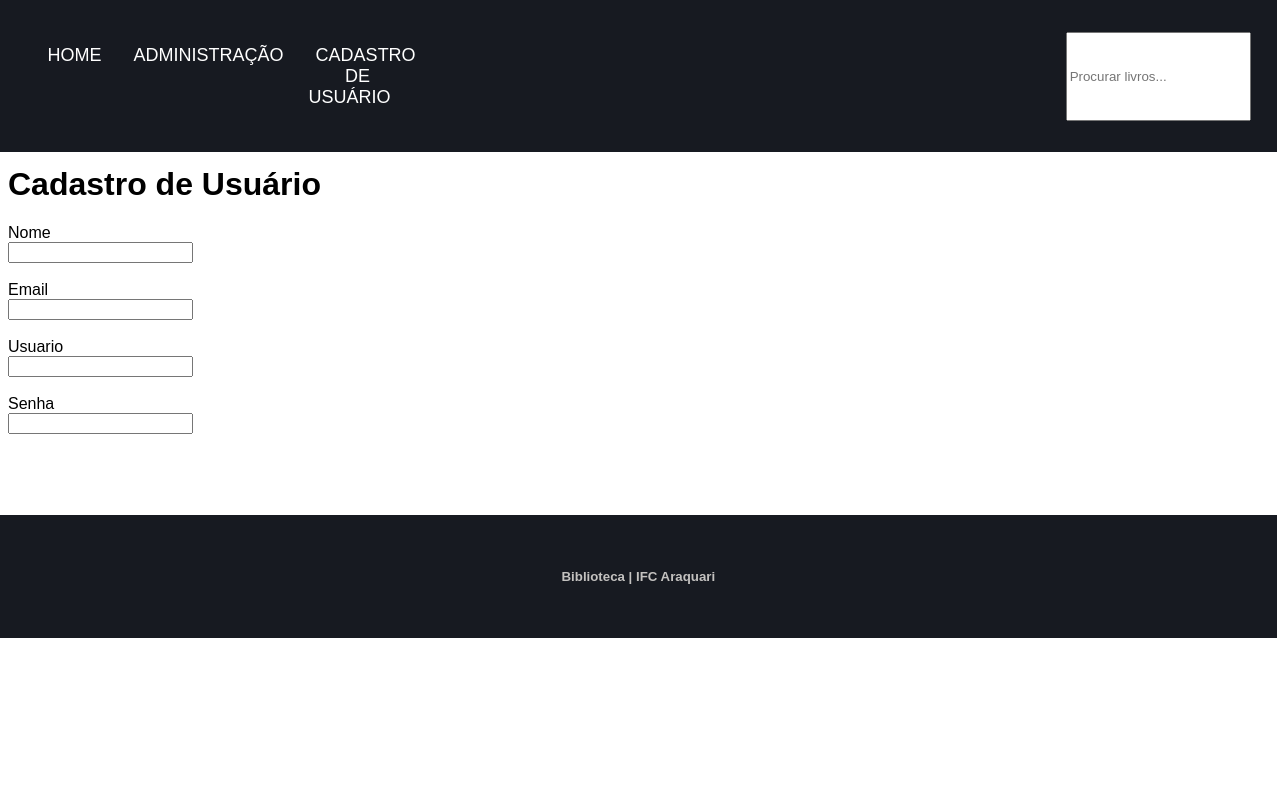
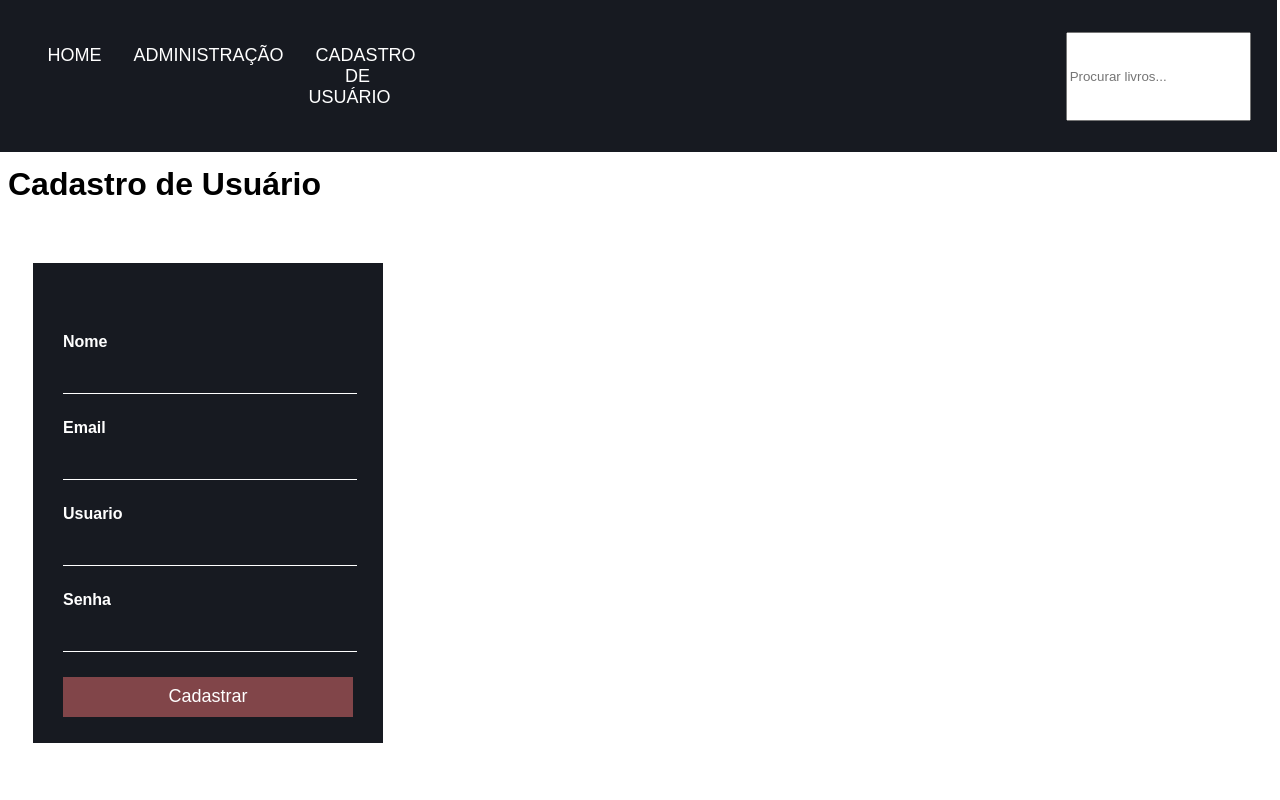
Before and after one commit to ViniciusDacio/DevWeb_Biblioteca, a Vue app in the folder biblioteca/: page /cad_user in a window 1280 px wide. Shown: the top 800 px of the page. Built offline with nearby package versions, Linux system fonts and the light colour scheme.

Commit message:
Form cadastro de usuário atualizado

```diff
--- a/biblioteca/src/views/CadastroUsuario.vue
+++ b/biblioteca/src/views/CadastroUsuario.vue
@@ -3,10 +3,26 @@
         <navBar />
         <h1>Cadastro de Usuário</h1>
         <div class="cad_user">
-            <label>Nome<input type="text"></label><br>
+            <!-- <label>Nome<input type="text"></label><br>
             <label>Email<input type="email"></label><br>
             <label>Usuario<input type="text"></label><br>
-            <label>Senha<input type="password"></label><br>
+            <label>Senha<input type="password"></label><br> -->
+        <form action="" id="formulario" name="formulario">
+        <p>Nome</p>
+        <input type="text" name="" />
+
+        <p>Email</p>
+        <input type="text" name="" />
+
+        <p>Usuario</p>
+        <input type="text" name="" />
+
+        <p>Senha</p>
+        <input type="text" name="" />
+
+        <input type="button" name="botaoCadastro" id="botaoCadastro" value="Cadastrar" />
+
+      </form>
         </div>
     </div>
 </template>
@@ -19,12 +35,55 @@ export default{
 }
 </script>
 <style scoped>
-.form_user{
+/* .form_user{ comentando para testar o cadastro de usuario
     display: flex;
     flex-direction: column;
 }
 
 .form_user input{
     display: flex;
+} */
+
+.cad_user {
+  width: 350px;
+  max-width: 400px;
+  height: 480px;
+  color: black;
+  background-color: #171a21;
+  transform: translate(-50%, -50%);
+  box-sizing: border-box;
+  padding: 70px 30px;
+  margin-top: 300px;
+  margin-left: 200px;
+}
+.cad_user p {
+  margin: 0;
+  padding: 0;
+  font-weight: bold;
+  color: #fff;
+}
+
+.cad_user input {
+  width: 100%;
+  margin-bottom: 25px;
+}
+
+.cad_user input[type="text"] {
+  border: none;
+  border-bottom: 1px solid #fff;
+  background: transparent;
+  outline: none;
+  height: 40px;
+  color: #fff;
+  font-size: 15px;
+}
+
+.cad_user input[type="button"]{
+ border: none;
+  outline: none;
+  height: 40px;
+  background: #814549;
+  color: #fff;
+  font-size: 18px;
 }
 </style>
```
